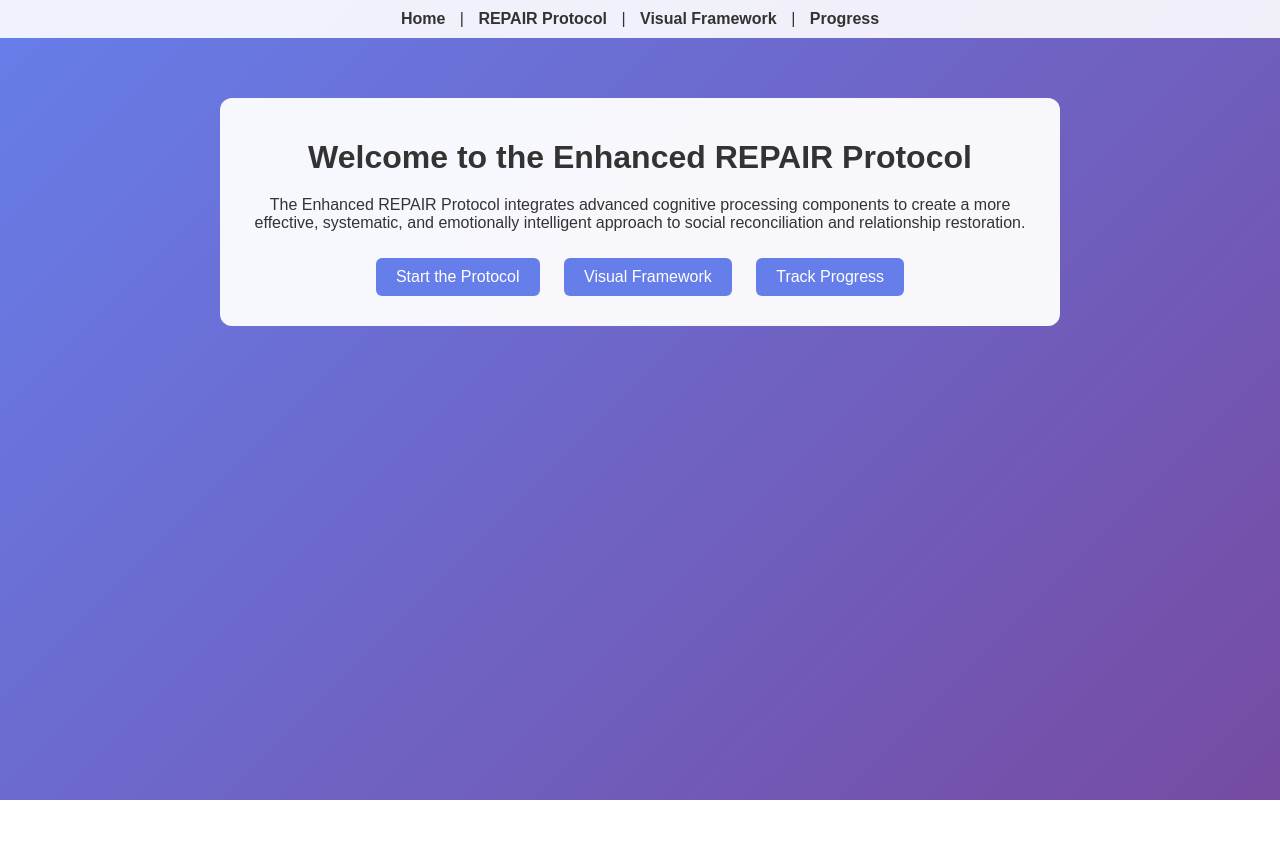
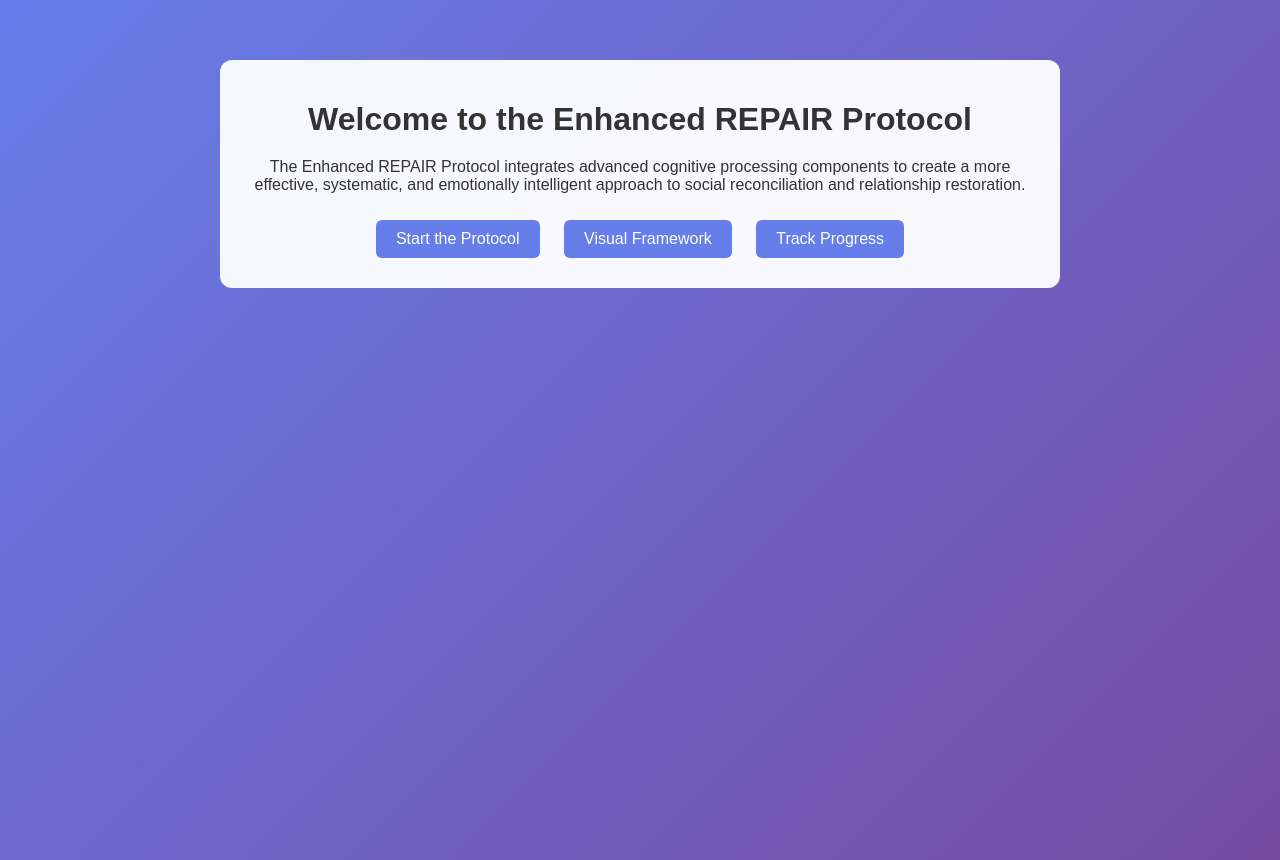
Before and after one commit to shadowdevnotreal/REPAIR-Protocol, a plain HTML site: page index.html in a window 1280 px wide. Before the commit the page ends 800 px from the top, so only its background shows below. Drawn offline with Linux system fonts and the light colour scheme.

Commit message:
Remove navigation links from landing page

```diff
--- a/index.html
+++ b/index.html
@@ -11,18 +11,6 @@
             color: #333;
             min-height: 100vh;
             margin: 0;
-        }
-        nav {
-            background: rgba(255,255,255,0.9);
-            padding: 10px;
-            text-align: center;
-        }
-
-        nav a {
-            margin: 0 10px;
-            text-decoration: none;
-            color: #333;
-            font-weight: bold;
         }
         .container {
             max-width: 800px;
@@ -47,12 +35,6 @@
     </style>
 </head>
 <body>
-    <nav>
-        <a href="index.html">Home</a> |
-        <a href="repair.html">REPAIR Protocol</a> |
-        <a href="about.html">Visual Framework</a> |
-        <a href="progress.html">Progress</a>
-    </nav>
     <div class="container">
         <h1>Welcome to the Enhanced REPAIR Protocol</h1>
         <p>The Enhanced REPAIR Protocol integrates advanced cognitive processing components to create a more effective, systematic, and emotionally intelligent approach to social reconciliation and relationship restoration.</p>
```
